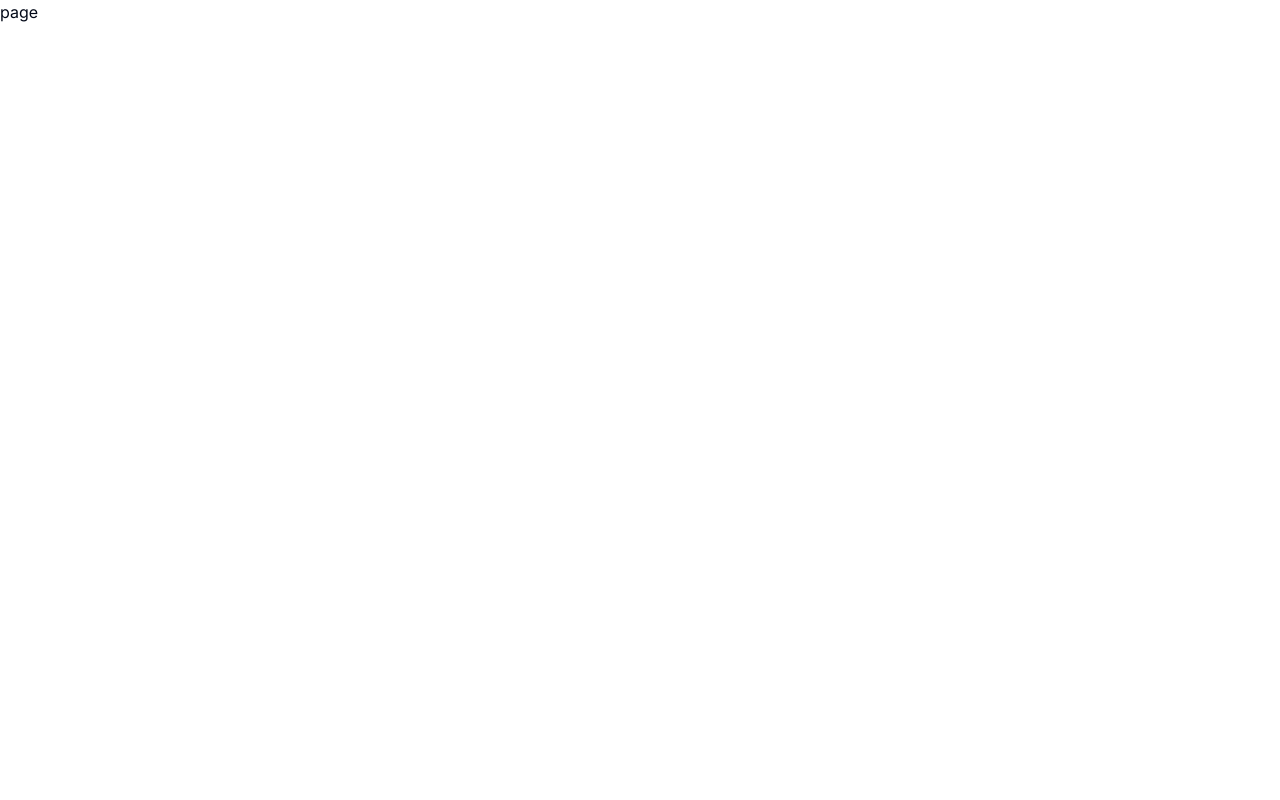
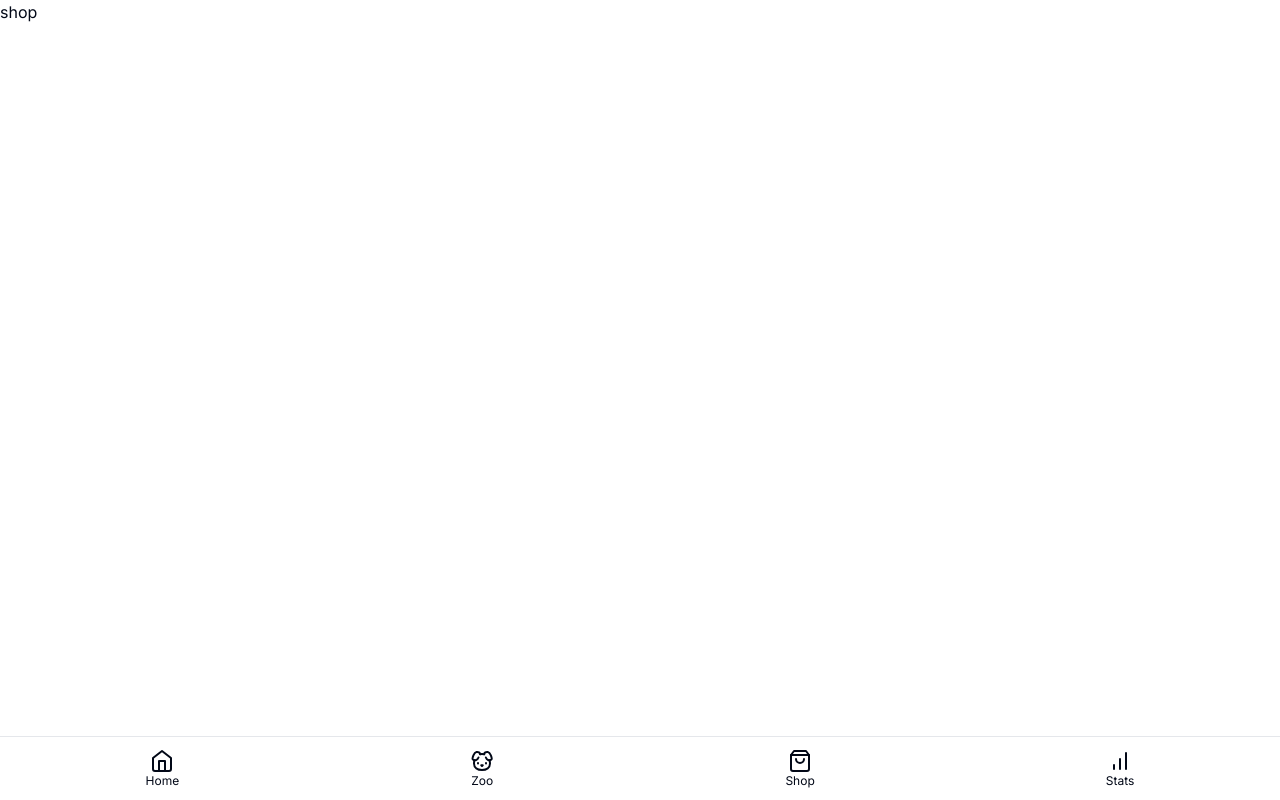
Before and after one commit to bryanleezh/focus-bear-web, a Next.js app: page /shop in a window 1280 px wide. Built offline with nearby package versions, Linux system fonts and the light colour scheme.

Commit message:
Add Navbar to all pages to link them together

```diff
--- a/app/home/page.jsx
+++ b/app/home/page.jsx
@@ -1,10 +1,14 @@
 'use client';
 
 import React from 'react';
+import NavBar from '@/components/NavBar';
 
 const Home = () => {
   return (
-    <div>Home</div>
+    <div>
+        Home
+        <NavBar />
+    </div>
   )
 }
 
--- a/app/shop/page.jsx
+++ b/app/shop/page.jsx
@@ -1,10 +1,14 @@
 'use client';
 
 import React from 'react';
+import NavBar from '@/components/NavBar';
 
 const Shop = () => {
   return (
-    <div>page</div>
+    <div>
+      shop
+      <NavBar />
+    </div>
   )
 }
 
--- a/app/stats/page.jsx
+++ b/app/stats/page.jsx
@@ -1,10 +1,14 @@
 'use client';
 
 import React from 'react';
+import NavBar from '@/components/NavBar';
 
 const Stats = () => {
   return (
-    <div>stats</div>
+    <div>
+        stats
+        <NavBar />
+    </div>
   )
 }
 
--- a/app/zoo/page.jsx
+++ b/app/zoo/page.jsx
@@ -1,10 +1,14 @@
 'use client';
 
 import React from 'react';
+import NavBar from '@/components/NavBar';
 
 const Zoo = () => {
   return (
-    <div>zoo</div>
+    <div>
+        zoo
+        <NavBar />
+    </div>
   )
 }
 
```
